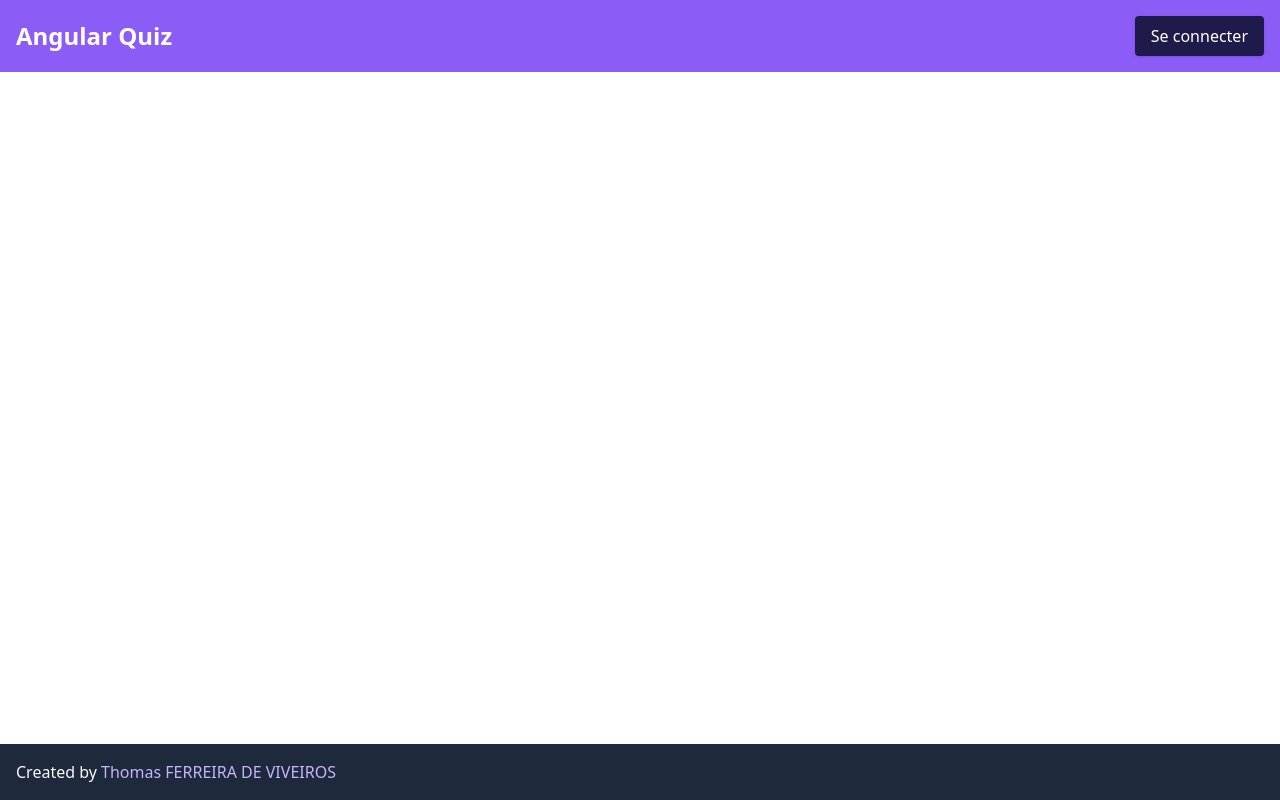
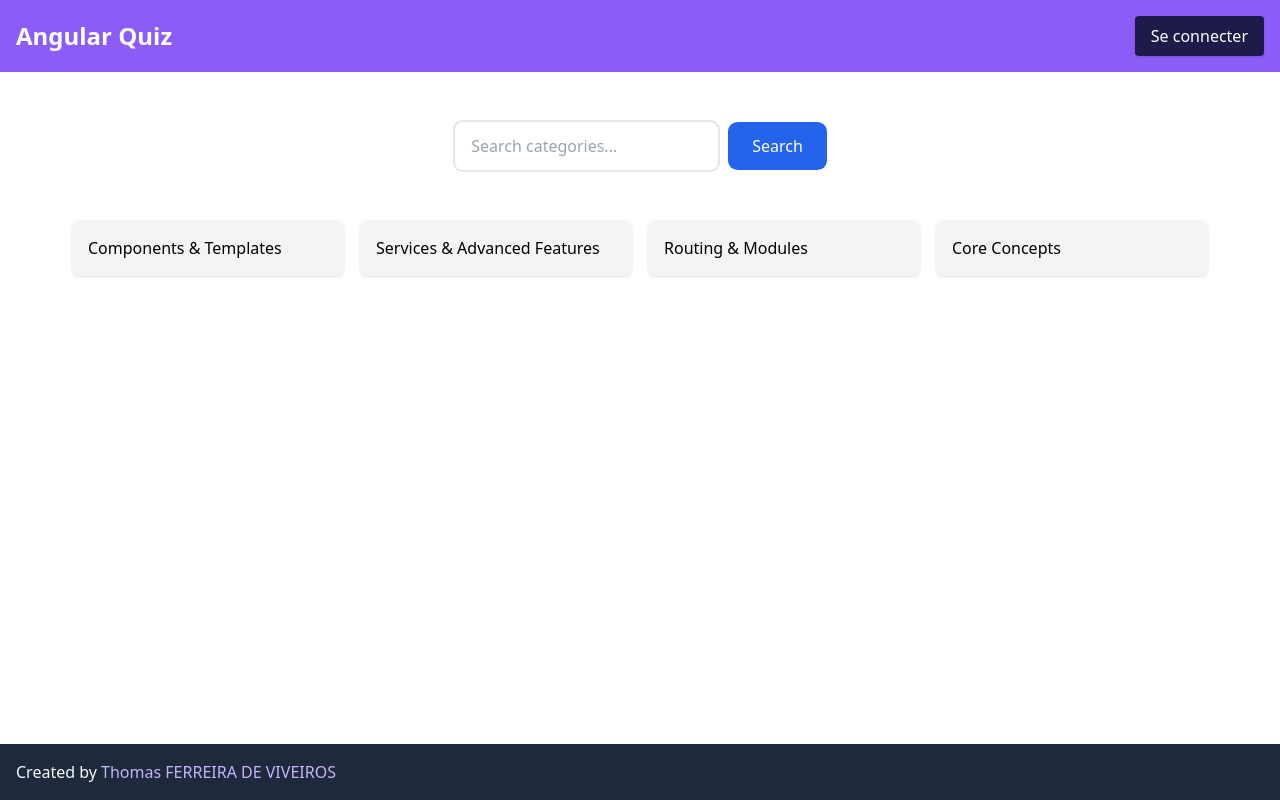
Before and after one commit to MicleaChristian/TP-Angular-Amiard-Miclea, an Angular app: page /category/1 in a window 1280 px wide. Before the commit this address led to /. Built offline with nearby package versions, Linux system fonts and the light colour scheme; data requests are answered from the project's data file.

Commit message:
add routing

```diff
--- a/src/app/home/home.component.ts
+++ b/src/app/home/home.component.ts
@@ -25,7 +25,7 @@ export class HomeComponent implements OnInit {
   }
 
   navigateToQuiz() {
-    this.router.navigate(['/quiz', this.playerName]);
+    this.router.navigate(['/category', this.playerName]);
   }
 
   confirmPseudo() {
--- a/src/app/quiz/category/category.component.html
+++ b/src/app/quiz/category/category.component.html
@@ -17,7 +17,7 @@
 
   <section class="category_container">
     <div class="category_card" *ngFor="let content of filteredCategories; let i = index">
-      <h4 class="category_label">{{ content?.name }}</h4>
+      <h4 (click)="goToQuestions(content.id)" class="category_label">{{ content?.name }}</h4>
     </div>
   </section>
 
--- a/src/app/quiz/category/category.component.scss
+++ b/src/app/quiz/category/category.component.scss
@@ -33,7 +33,7 @@
   border-radius: 0.6rem;
   font-size: 1rem;
   transition: border-color 0.3s ease;
-max-width: 2000px;
+  max-width: 2000px;
 
   &:focus {
     outline: none;
--- a/src/app/quiz/category/category.component.ts
+++ b/src/app/quiz/category/category.component.ts
@@ -13,8 +13,9 @@ export class CategoryComponent implements OnInit{
   quizContent: any[] = this.quizService.quizContent;
   filteredCategories: any[] = [];
   searchModel = {
-    searchTerm: ''
+  searchTerm: ''
   };
+  playerName = '';
 
   constructor(private quizService: QuizService, private router: Router) { }
 
@@ -39,8 +40,8 @@ ngOnInit(): void {
     );
   }
 
-goToHome() {
-    this.router.navigate(['/']);
+goToQuestions(selectedCategoryId: number) {
+    this.router.navigate(['/quiz', this.playerName, selectedCategoryId]);
     this.quizService.resetQuiz();
  }
 
```
Also changed, not shown: src/app/app-routing.module.ts (+6 -1 lines).
